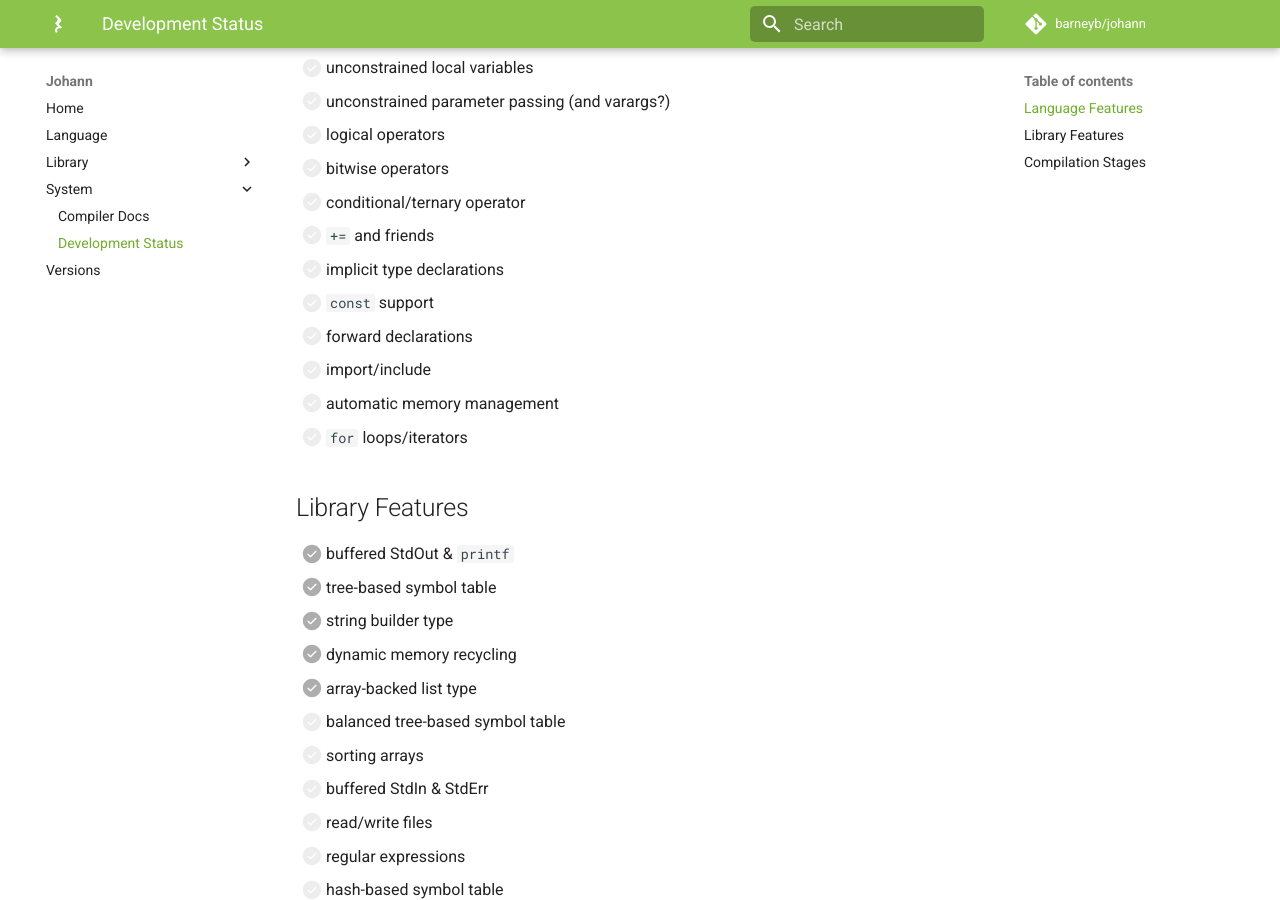
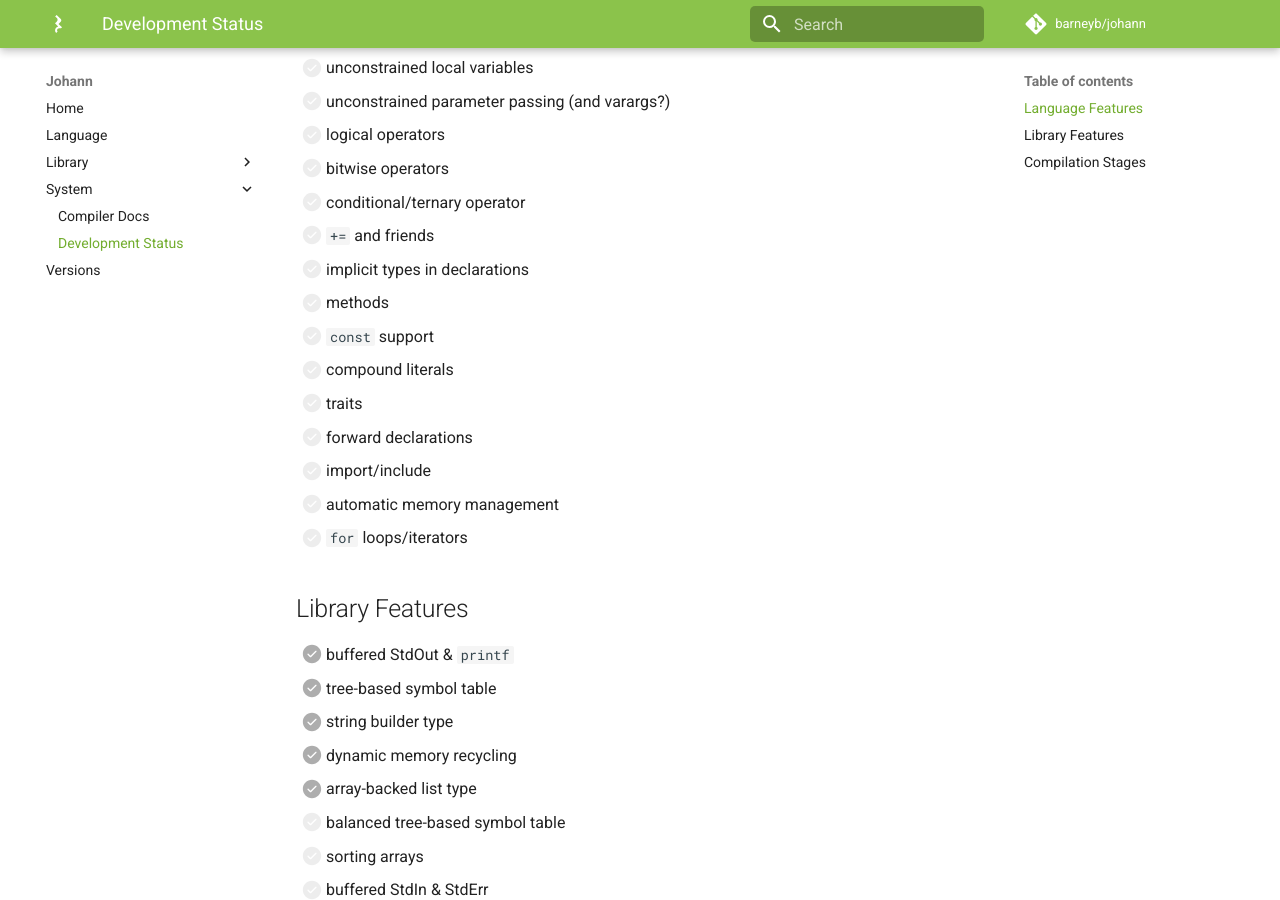
Before and after one commit to barneyb/johann, an MkDocs documentation site: the page built from documentation/docs/system/status.md, in a window 1280 px wide and 900 px high, scrolled down 545 px. Built offline with MkDocs 1.6.1 and Material for MkDocs 9.7.7, drawn with Linux system fonts in a browser that asks for light colours; comment, search, counter and statistics services are not loaded.

Commit message:
a few more todos

```diff
--- a/documentation/docs/system/status.md
+++ b/documentation/docs/system/status.md
@@ -19,8 +19,11 @@
 - [ ] bitwise operators
 - [ ] conditional/ternary operator
 - [ ] `+=` and friends
-- [ ] implicit type declarations
+- [ ] implicit types in declarations
+- [ ] methods
 - [ ] `const` support
+- [ ] compound literals
+- [ ] traits
 - [ ] forward declarations
 - [ ] import/include
 - [ ] automatic memory management
```
Also changed, not shown: 1 other file.
